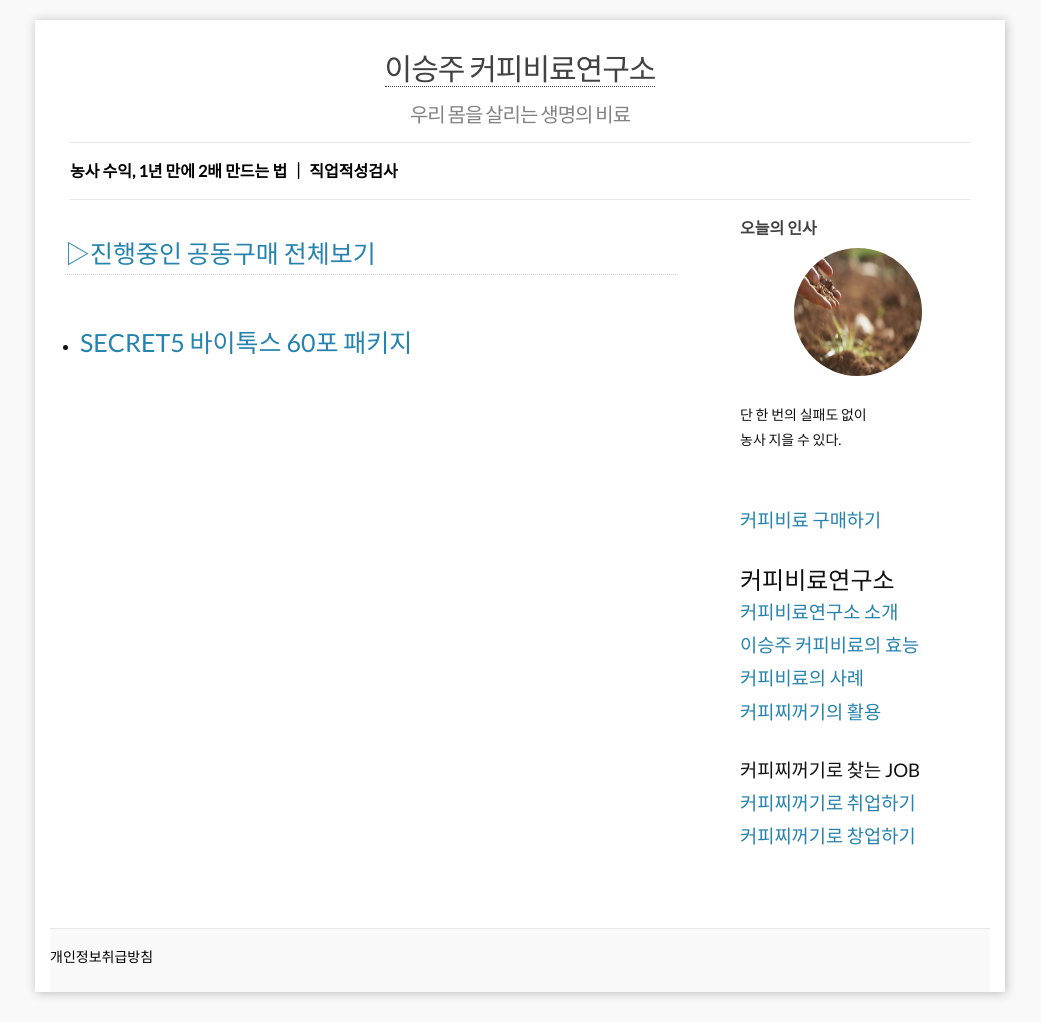
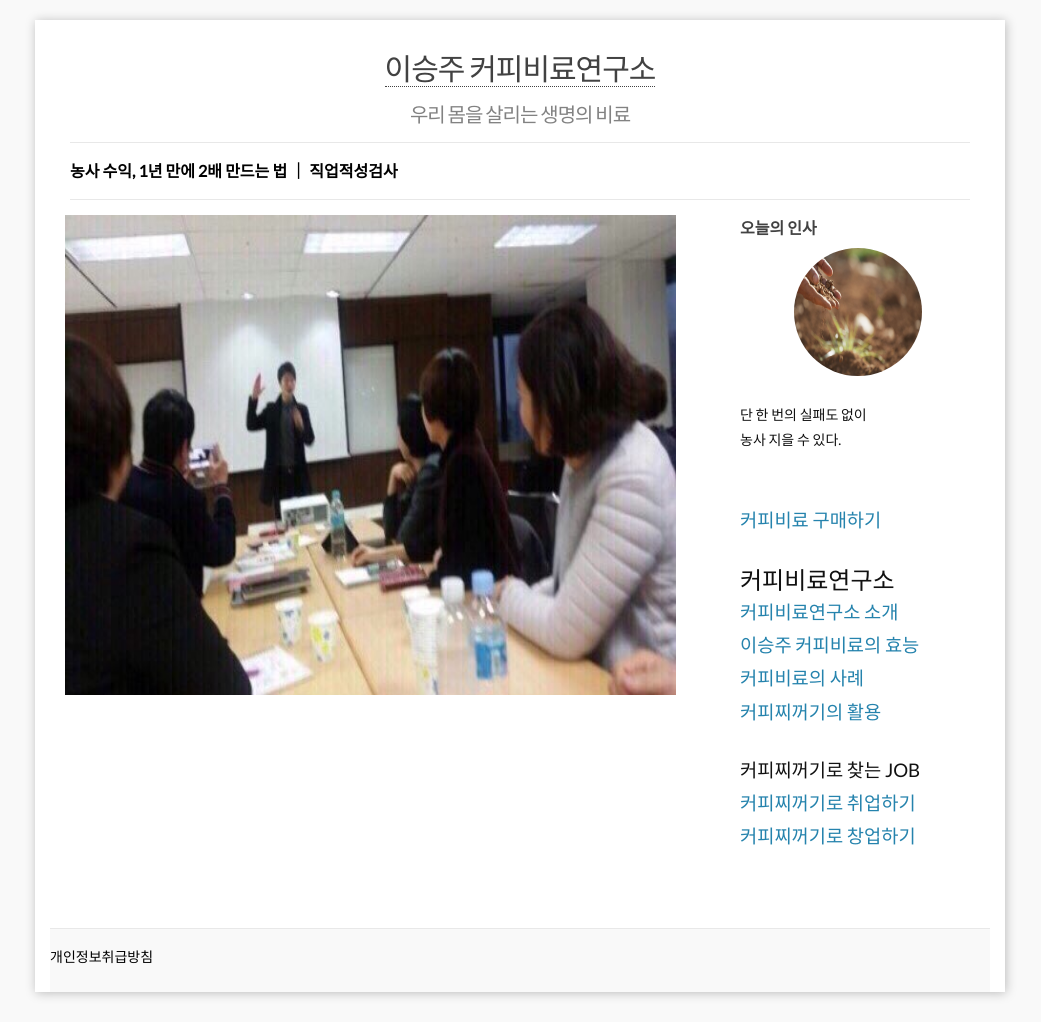
Before and after one commit to leevra/hair, a Jekyll site: the page built from index.html, in a window 1280 px wide. Shown: the whole page, without its empty margins (120-1161 px from the left). Built offline with Jekyll 4.4.1, drawn with Linux system fonts in a browser that asks for light colours; the list of posts is cut into pages by our own code.

Commit message:
VersionActivity

```diff
--- a/index.html
+++ b/index.html
@@ -2,31 +2,4 @@
 layout: default
 ---
 
-
-
-<div class="home">
-
-<br>
-
-<span style="color: rgb(15, 49, 233);"><strong><h2><a class="post-link" href="https://공동구매연구소.leevra.com/categories">▷진행중인 공동구매 전체보기</a></h2></strong></span>
-<hr />
-<br>
-
-  <ul class="post-list">
-    {% for post in site.posts limit:7 %}
-      <li>
-
-
-        <h1>
-          <a class="post-link" href="{{ post.url | prepend: site.baseurl }}">{{ post.title }}</a>
-        </h1>
-
-		<br>
-
-      </li>
-    {% endfor %}
-
-  </ul>
-
-
-</div>
+<img class="alignnone size-full wp-image-67" src="/images/20190102_131925923.jpg" alt="" width="100%" height="480" />
```
Also changed, not shown: images/20190102_131925923.jpg (added).
